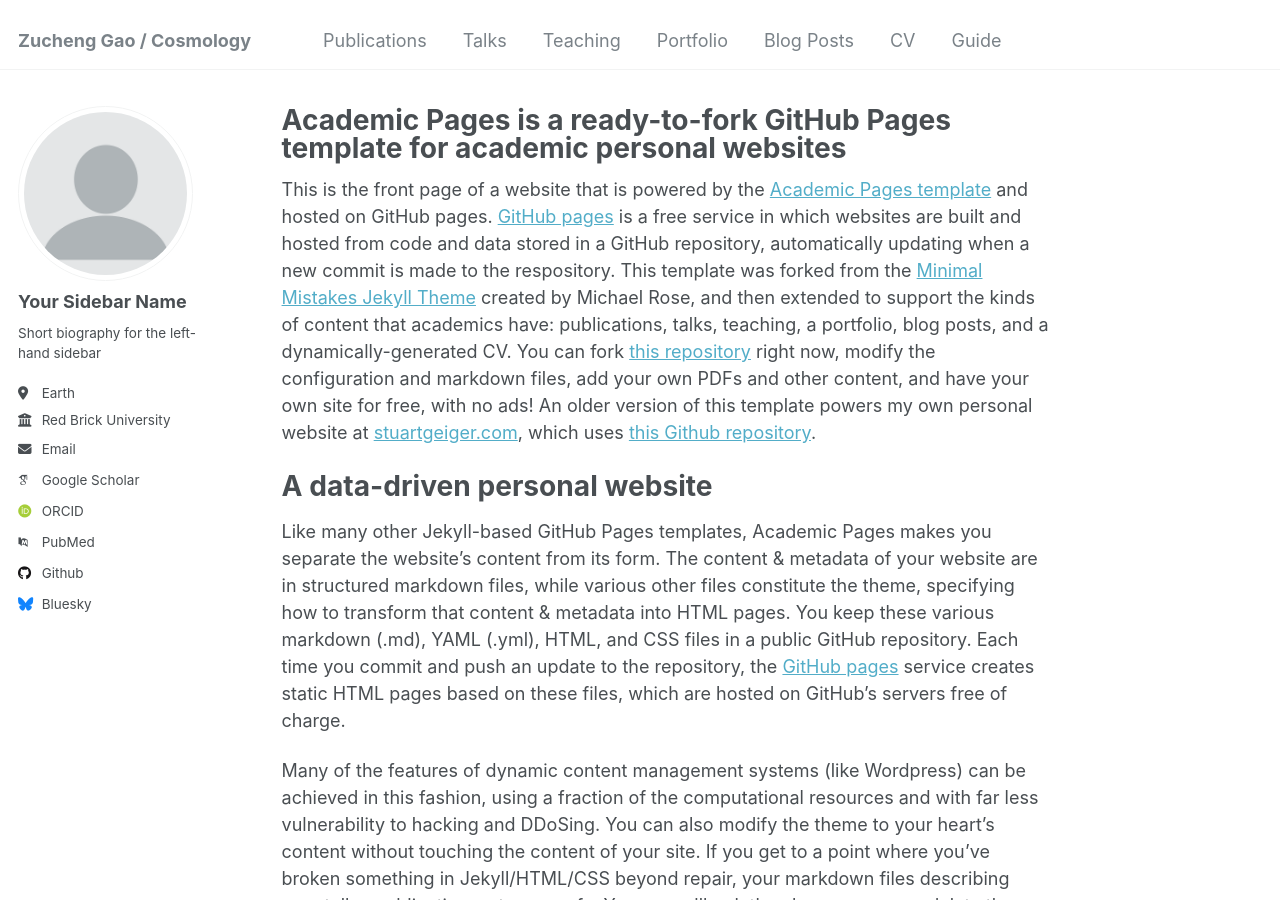
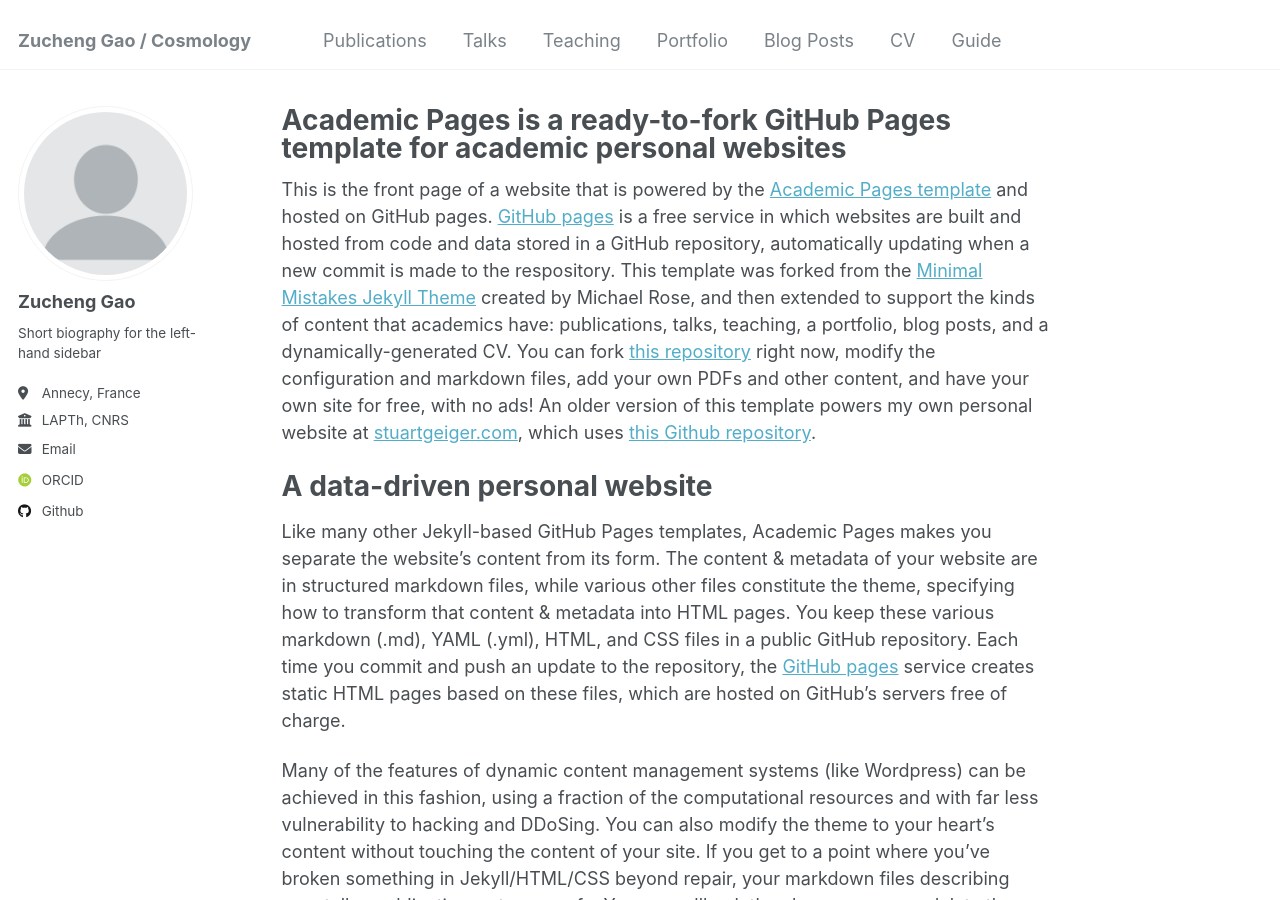
Before and after one commit to GZCPhysics/gzcphysics.github.io, a Jekyll site: the page built from _pages/about.md, in a window 1280 px wide and 900 px high. Built offline with Jekyll 4.4.1, drawn with Linux system fonts in a browser that asks for light colours; some web fonts are replaced.

Commit message:
Update _config.yml

```diff
--- a/_config.yml
+++ b/_config.yml
@@ -14,7 +14,7 @@ name                     : &name "Zucheng Gao"
 description              : &description "personal description"
 url                      : https://gzcphysics.github.io # the base hostname & protocol for your site e.g. "https://mmistakes.github.io"
 baseurl                  : "" # the subpath of your site, e.g. "/blog"
-repository               : "GZCPhysics/gzcphysics.github.io"
+repository               : "https://github.com/GZCPhysics/"
 
 # Site Author - The following control what appear as part of the author content on the side bar.
 #               If a field is blank the icon and link will not appear, otherwise it will be shown.
@@ -22,33 +22,33 @@ repository               : "GZCPhysics/gzcphysics.github.io"
 author:
   # Biographic information
   avatar           : "profile.png"
-  name             : "Your Sidebar Name"
+  name             : "Zucheng Gao"
   pronouns         : # example: "she/her"
   bio              : "Short biography for the left-hand sidebar"
-  location         : "Earth"
-  employer         : "Red Brick University"
+  location         : "Annecy, France"
+  employer         : "LAPTh, CNRS"
   uri              : # URL
-  email            : "none@example.org"
+  email            : "Physicsgzc@gmail.com"
 
   # Academic websites
   arxiv            : # URL - Update with the correct link to your profile
-  googlescholar    : "https://scholar.google.com/citations?user=PS_CX0AAAAAJ"
+  googlescholar    : # "https://scholar.google.com/citations?user=PS_CX0AAAAAJ"
   impactstory      : # URL
-  orcid            : "http://orcid.org/yourorcidurl"
+  orcid            : "https://orcid.org/0000-0003-2513-3881"
   semantic         : # URL
-  pubmed           : "https://www.ncbi.nlm.nih.gov/pubmed/?term=john+snow"
+  pubmed           : # "https://www.ncbi.nlm.nih.gov/pubmed/?term=john+snow"
   researchgate     : # URL
 
   # Repositories and software development
   bitbucket        : # Username - Update with your username on the site
   codepen          : # Username
   dribbble         : # Username
-  github           : "academicpages"
+  github           : "https://github.com/GZCPhysics/"
   kaggle           : # Username
   stackoverflow    : # User number or user number and name (i.e., use "1" or "1/jeff-atwood")
 
   # Social media
-  bluesky          : "bsky.app" # Replace this with you Bluesky username
+  bluesky          : # "bsky.app" # Replace this with you Bluesky username
   facebook         : # Username
   flickr           : # Username
   foursquare       : # Username
```
